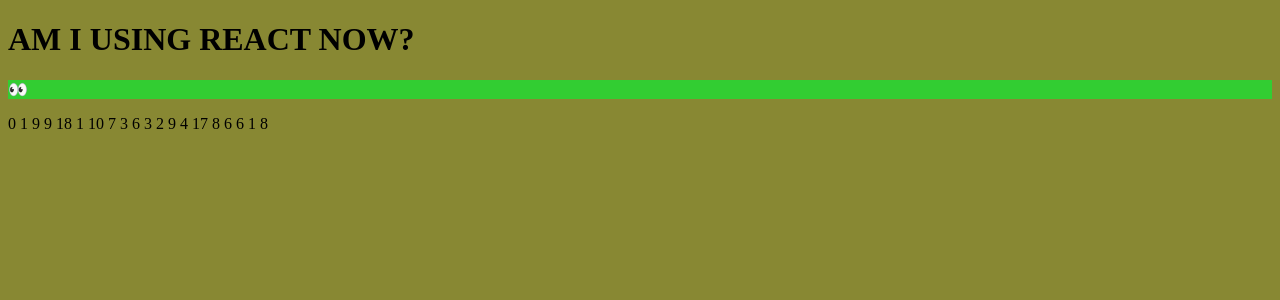
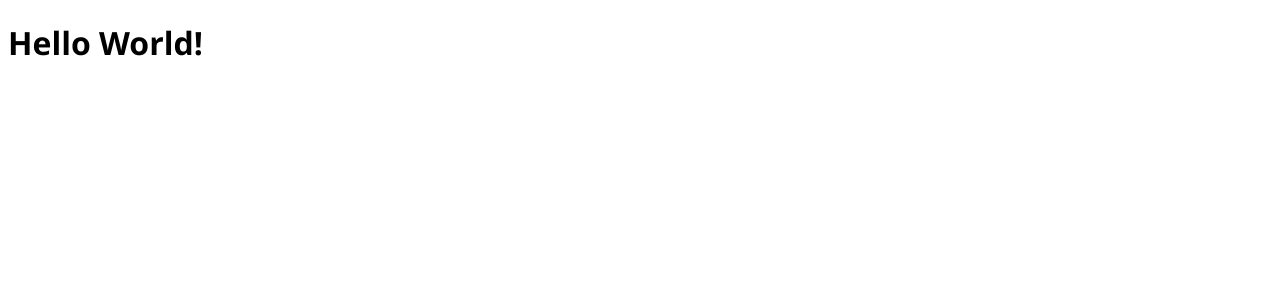
Before and after one commit to tarekkhelif/low-poly-app, a React app: page / in a window 1280 px wide. Shown: the top 300 px of the page. Built offline with nearby package versions, Linux system fonts and the light colour scheme; the HTML template or start-up script is replaced by a standard one.

Commit message:
Clean up index.jsx and style.scss

```diff
--- a/src/index.jsx
+++ b/src/index.jsx
@@ -1,5 +1,4 @@
 /* @flow */
-/* eslint-disable no-console */
 
 import React from "react";
 import ReactDOM from "react-dom";
@@ -15,45 +14,4 @@
 const myDiv = document.createElement("div");
 body.appendChild(myDiv);
 
-ReactDOM.render(<h1>AM I USING REACT NOW?</h1>, myDiv);
-
-// module.hot.accept();
-
-const emojis = document.createElement("p");
-emojis.innerText = "👀";
-myDiv.appendChild(emojis);
-
-function flowwwy(a: string, b: number) {
-    return a + b;
-}
-
-// $FlowFixMe
-flowwwy("asdf", "sdffs");
-
-const arr = [...Array(20)];
-
-const p = document.createElement("p");
-
-let ptext = "";
-arr.forEach(() => {
-    ptext += `${Math.floor(Math.random() * 20)} `;
-});
-p.innerText = ptext;
-
-body.appendChild(p);
-
-console.log("many Kinds of cheese");
-
-const prom = new Promise((res) => console.log("promiseeeee", res));
-console.log(prom);
-
-class LookAClass {
-    constructor(lemonade: string, bathTowel: Array<number>) {
-        console.log(lemonade, bathTowel);
-    }
-}
-
-const aClass = new LookAClass("banana flavored", [4, 3, 25, 4, 3]);
-console.log(aClass);
-
-// throw new Error("errorrororororor");
+ReactDOM.render(<h1>Hello World!</h1>, myDiv);
--- a/src/style.scss
+++ b/src/style.scss
@@ -1,9 +1,7 @@
 body {
-    background: #883;
-
     div {
-        p {
-            background: limegreen;
+        h1 {
+            font-family: "Segoe UI", Tahoma, Geneva, Verdana, sans-serif;
         }
     }
 }
```
